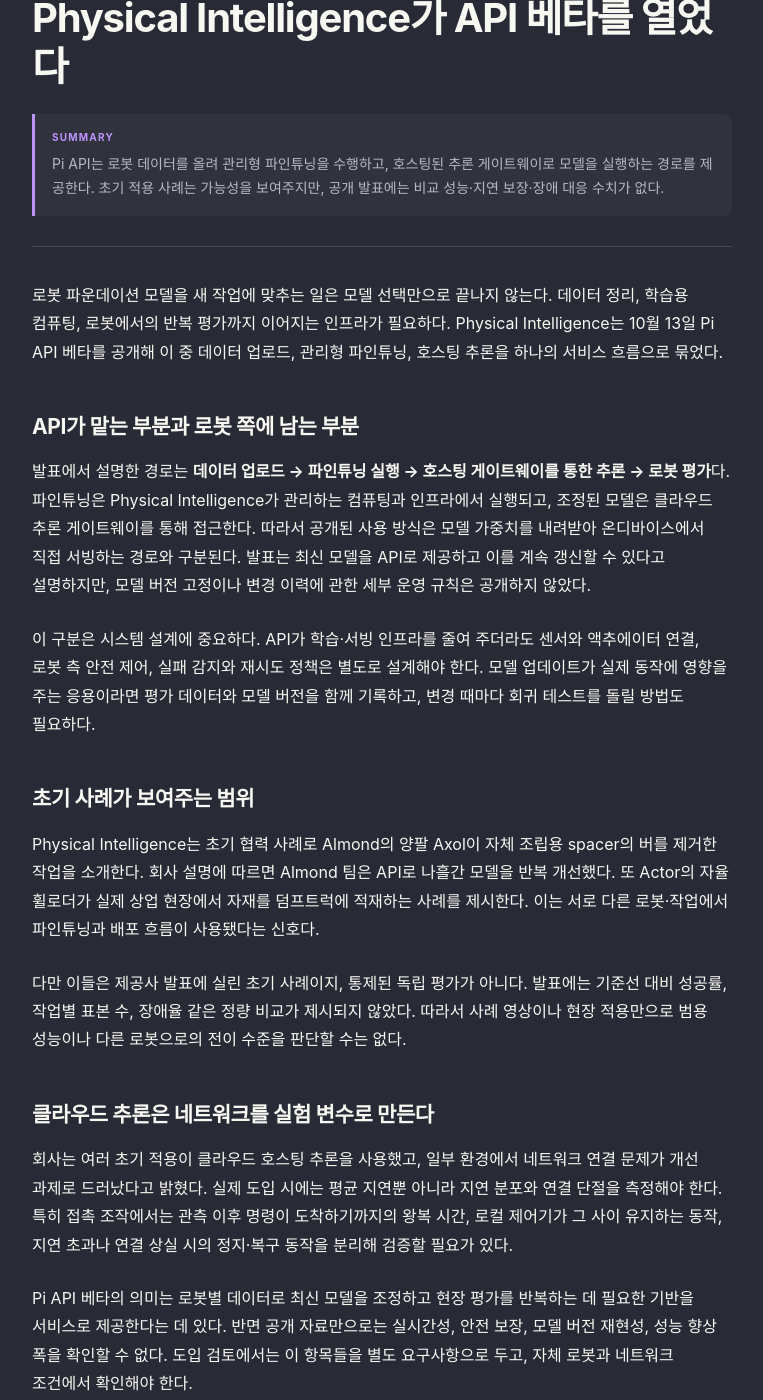
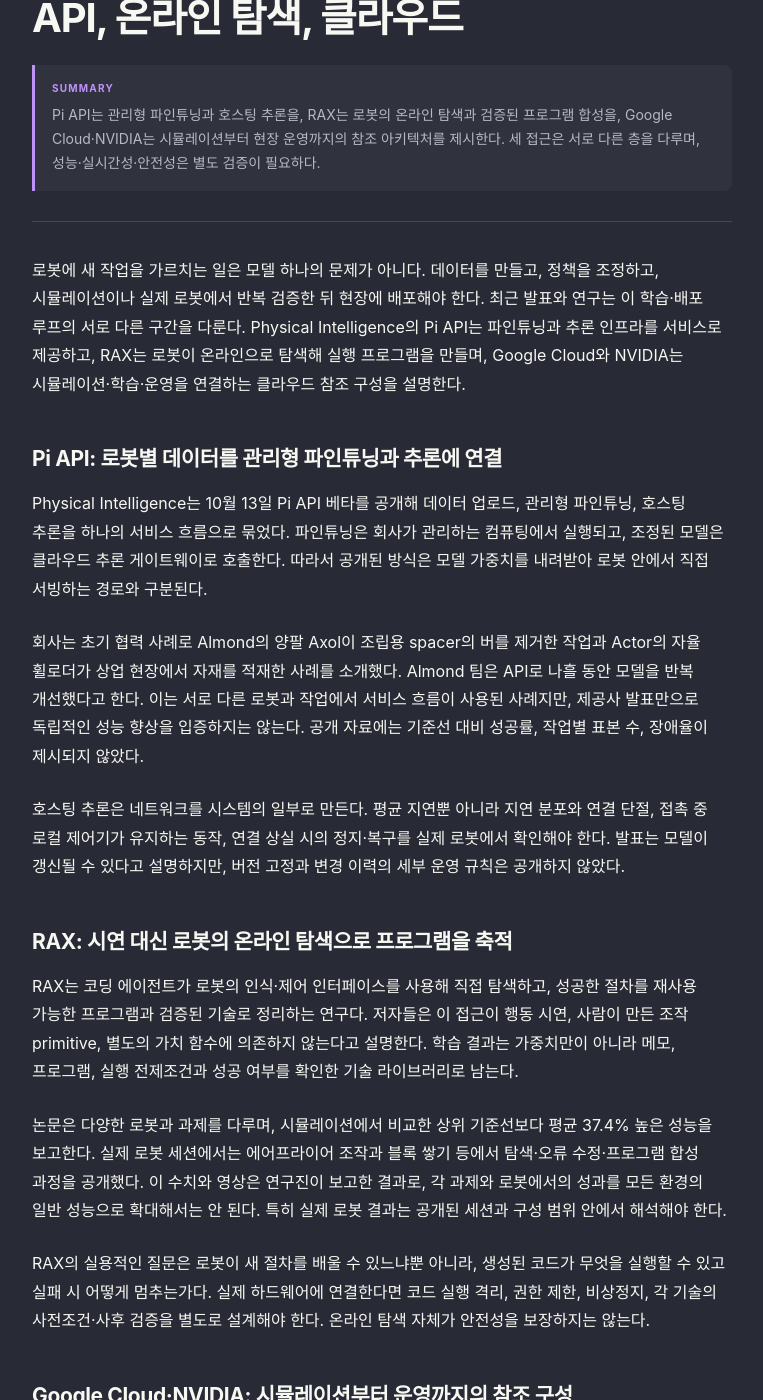
Before and after one commit to nayana224/nayana224.github.io, a Jekyll site: the page built from _research_feed/2026-10-21-ai-robotics.md, in a window 1280 px wide and 1400 px high, scrolled down 222 px. Shown: the whole window, without its empty margins (258-1021 px from the left). Built offline with Jekyll 4.4.1, drawn with Linux system fonts in a browser that asks for light colours; some of the changed text lies outside the part shown.

Commit message:
Expand Oct 21 physical AI coverage

```diff
--- a/_research_feed/2026-10-21-ai-robotics.md
+++ b/_research_feed/2026-10-21-ai-robotics.md
@@ -1,32 +1,45 @@
 ---
 layout: feed_note
-title: "π 모델 파인튜닝부터 로봇 배포까지, Physical Intelligence가 API 베타를 열었다"
+title: "로봇 학습 루프를 잇는 세 경로: 파인튜닝 API, 온라인 탐색, 클라우드"
 date: 2026-10-21 14:20:00 +0900
 channel: ai-robotics
 channel_label: "AI & Robotics"
-summary: "Pi API는 로봇 데이터를 올려 관리형 파인튜닝을 수행하고, 호스팅된 추론 게이트웨이로 모델을 실행하는 경로를 제공한다. 초기 적용 사례는 가능성을 보여주지만, 공개 발표에는 비교 성능·지연 보장·장애 대응 수치가 없다."
+summary: "Pi API는 관리형 파인튜닝과 호스팅 추론을, RAX는 로봇의 온라인 탐색과 검증된 프로그램 합성을, Google Cloud·NVIDIA는 시뮬레이션부터 현장 운영까지의 참조 아키텍처를 제시한다. 세 접근은 서로 다른 층을 다루며, 성능·실시간성·안전성은 별도 검증이 필요하다."
 ---
 
-로봇 파운데이션 모델을 새 작업에 맞추는 일은 모델 선택만으로 끝나지 않는다. 데이터 정리, 학습용 컴퓨팅, 로봇에서의 반복 평가까지 이어지는 인프라가 필요하다. Physical Intelligence는 10월 13일 Pi API 베타를 공개해 이 중 데이터 업로드, 관리형 파인튜닝, 호스팅 추론을 하나의 서비스 흐름으로 묶었다.
+로봇에 새 작업을 가르치는 일은 모델 하나의 문제가 아니다. 데이터를 만들고, 정책을 조정하고, 시뮬레이션이나 실제 로봇에서 반복 검증한 뒤 현장에 배포해야 한다. 최근 발표와 연구는 이 학습·배포 루프의 서로 다른 구간을 다룬다. Physical Intelligence의 Pi API는 파인튜닝과 추론 인프라를 서비스로 제공하고, RAX는 로봇이 온라인으로 탐색해 실행 프로그램을 만들며, Google Cloud와 NVIDIA는 시뮬레이션·학습·운영을 연결하는 클라우드 참조 구성을 설명한다.
 
-## API가 맡는 부분과 로봇 쪽에 남는 부분
+## Pi API: 로봇별 데이터를 관리형 파인튜닝과 추론에 연결
 
-발표에서 설명한 경로는 **데이터 업로드 → 파인튜닝 실행 → 호스팅 게이트웨이를 통한 추론 → 로봇 평가**다. 파인튜닝은 Physical Intelligence가 관리하는 컴퓨팅과 인프라에서 실행되고, 조정된 모델은 클라우드 추론 게이트웨이를 통해 접근한다. 따라서 공개된 사용 방식은 모델 가중치를 내려받아 온디바이스에서 직접 서빙하는 경로와 구분된다. 발표는 최신 모델을 API로 제공하고 이를 계속 갱신할 수 있다고 설명하지만, 모델 버전 고정이나 변경 이력에 관한 세부 운영 규칙은 공개하지 않았다.
+Physical Intelligence는 10월 13일 Pi API 베타를 공개해 데이터 업로드, 관리형 파인튜닝, 호스팅 추론을 하나의 서비스 흐름으로 묶었다. 파인튜닝은 회사가 관리하는 컴퓨팅에서 실행되고, 조정된 모델은 클라우드 추론 게이트웨이로 호출한다. 따라서 공개된 방식은 모델 가중치를 내려받아 로봇 안에서 직접 서빙하는 경로와 구분된다.
 
-이 구분은 시스템 설계에 중요하다. API가 학습·서빙 인프라를 줄여 주더라도 센서와 액추에이터 연결, 로봇 측 안전 제어, 실패 감지와 재시도 정책은 별도로 설계해야 한다. 모델 업데이트가 실제 동작에 영향을 주는 응용이라면 평가 데이터와 모델 버전을 함께 기록하고, 변경 때마다 회귀 테스트를 돌릴 방법도 필요하다.
+회사는 초기 협력 사례로 Almond의 양팔 Axol이 조립용 spacer의 버를 제거한 작업과 Actor의 자율 휠로더가 상업 현장에서 자재를 적재한 사례를 소개했다. Almond 팀은 API로 나흘 동안 모델을 반복 개선했다고 한다. 이는 서로 다른 로봇과 작업에서 서비스 흐름이 사용된 사례지만, 제공사 발표만으로 독립적인 성능 향상을 입증하지는 않는다. 공개 자료에는 기준선 대비 성공률, 작업별 표본 수, 장애율이 제시되지 않았다.
 
-## 초기 사례가 보여주는 범위
+호스팅 추론은 네트워크를 시스템의 일부로 만든다. 평균 지연뿐 아니라 지연 분포와 연결 단절, 접촉 중 로컬 제어기가 유지하는 동작, 연결 상실 시의 정지·복구를 실제 로봇에서 확인해야 한다. 발표는 모델이 갱신될 수 있다고 설명하지만, 버전 고정과 변경 이력의 세부 운영 규칙은 공개하지 않았다.
 
-Physical Intelligence는 초기 협력 사례로 Almond의 양팔 Axol이 자체 조립용 spacer의 버를 제거한 작업을 소개한다. 회사 설명에 따르면 Almond 팀은 API로 나흘간 모델을 반복 개선했다. 또 Actor의 자율 휠로더가 실제 상업 현장에서 자재를 덤프트럭에 적재하는 사례를 제시한다. 이는 서로 다른 로봇·작업에서 파인튜닝과 배포 흐름이 사용됐다는 신호다.
+## RAX: 시연 대신 로봇의 온라인 탐색으로 프로그램을 축적
 
-다만 이들은 제공사 발표에 실린 초기 사례이지, 통제된 독립 평가가 아니다. 발표에는 기준선 대비 성공률, 작업별 표본 수, 장애율 같은 정량 비교가 제시되지 않았다. 따라서 사례 영상이나 현장 적용만으로 범용 성능이나 다른 로봇으로의 전이 수준을 판단할 수는 없다.
+RAX는 코딩 에이전트가 로봇의 인식·제어 인터페이스를 사용해 직접 탐색하고, 성공한 절차를 재사용 가능한 프로그램과 검증된 기술로 정리하는 연구다. 저자들은 이 접근이 행동 시연, 사람이 만든 조작 primitive, 별도의 가치 함수에 의존하지 않는다고 설명한다. 학습 결과는 가중치만이 아니라 메모, 프로그램, 실행 전제조건과 성공 여부를 확인한 기술 라이브러리로 남는다.
 
-## 클라우드 추론은 네트워크를 실험 변수로 만든다
+논문은 다양한 로봇과 과제를 다루며, 시뮬레이션에서 비교한 상위 기준선보다 평균 37.4% 높은 성능을 보고한다. 실제 로봇 세션에서는 에어프라이어 조작과 블록 쌓기 등에서 탐색·오류 수정·프로그램 합성 과정을 공개했다. 이 수치와 영상은 연구진이 보고한 결과로, 각 과제와 로봇에서의 성과를 모든 환경의 일반 성능으로 확대해서는 안 된다. 특히 실제 로봇 결과는 공개된 세션과 구성 범위 안에서 해석해야 한다.
 
-회사는 여러 초기 적용이 클라우드 호스팅 추론을 사용했고, 일부 환경에서 네트워크 연결 문제가 개선 과제로 드러났다고 밝혔다. 실제 도입 시에는 평균 지연뿐 아니라 지연 분포와 연결 단절을 측정해야 한다. 특히 접촉 조작에서는 관측 이후 명령이 도착하기까지의 왕복 시간, 로컬 제어기가 그 사이 유지하는 동작, 지연 초과나 연결 상실 시의 정지·복구 동작을 분리해 검증할 필요가 있다.
+RAX의 실용적인 질문은 로봇이 새 절차를 배울 수 있느냐뿐 아니라, 생성된 코드가 무엇을 실행할 수 있고 실패 시 어떻게 멈추는가다. 실제 하드웨어에 연결한다면 코드 실행 격리, 권한 제한, 비상정지, 각 기술의 사전조건·사후 검증을 별도로 설계해야 한다. 온라인 탐색 자체가 안전성을 보장하지는 않는다.
 
-Pi API 베타의 의미는 로봇별 데이터로 최신 모델을 조정하고 현장 평가를 반복하는 데 필요한 기반을 서비스로 제공한다는 데 있다. 반면 공개 자료만으로는 실시간성, 안전 보장, 모델 버전 재현성, 성능 향상 폭을 확인할 수 없다. 도입 검토에서는 이 항목들을 별도 요구사항으로 두고, 자체 로봇과 네트워크 조건에서 확인해야 한다.
+## Google Cloud·NVIDIA: 시뮬레이션부터 운영까지의 참조 구성
+
+Google Cloud는 10월 20일 NVIDIA와 함께 물리 AI 개발 흐름을 자사 인프라에서 구성하는 방법을 발표했다. 업체가 설명한 구성은 GKE의 GPU 가속 가상 머신에서 Isaac Sim·MuJoCo Warp 등을 실행하고, 비디오 데이터 라벨링과 VLA·월드 모델 학습을 수행한 뒤, 클라우드·현장·오프라인 환경에서 모델을 운영하는 단계로 이어진다. 실제 로봇의 센서 로그를 다시 저장·분석해 다음 학습 주기에 활용한다는 구상도 포함한다.
+
+이는 특정 로봇 제품이나 독립 검증된 통합 솔루션의 발표라기보다 Google Cloud가 제안하는 참조 아키텍처다. 발표만으로 구성 요소 간의 성능, 비용, 지연, 현장 배포 성공이 입증된 것은 아니다. 특히 저수준 접촉 제어를 클라우드 왕복에 맡겨도 된다는 뜻은 아니다. 개발팀은 시뮬레이션과 실제 로봇 사이의 데이터·모델 버전 추적, 통신 장애 시 동작, 온로봇 안전 제어를 각각 검증해야 한다.
+
+## 서로 다른 층을 연결하되, 검증 기준은 나눠야 한다
+
+세 경로는 대체재가 아니다. Pi API는 로봇별 데이터로 모델을 조정하고 추론하는 서비스 층, RAX는 로봇 경험을 실행 가능한 절차로 축적하는 탐색 층, Google Cloud·NVIDIA 구성은 시뮬레이션·학습·운영을 연결하는 인프라 층을 다룬다. 실제 시스템에서는 이들이 만날 수 있지만, 각 접근의 성과를 하나의 지표로 비교할 수는 없다.
+
+도입 검토에서는 파인튜닝 전후의 task 성공률과 모델 버전 재현성, 온라인 탐색의 실패·복구율과 생성 코드 권한, 인프라 구성의 비용·지연·통신 장애 대응을 따로 측정해야 한다. 제공사 사례와 연구진의 실험은 유용한 출발점이지만, 자체 로봇·작업·네트워크 조건에서의 검증을 대신하지 않는다.
 
 ## Sources
 - [Physical Intelligence — Frontier Models for Every Robot: Announcing our API beta](https://www.pi.website/blog/api-beta)
 - [Physical Intelligence — Pi API 베타 참여 안내](https://www.pi.website/)
+- [RAX — Scaling Online Exploration for Robot Agents (arXiv:2610.22496)](https://arxiv.org/abs/2610.22496)
+- [RAX — Project page and real-robot sessions](https://robot-agent-exploration.com/)
+- [Google Cloud — Scale robotics with Google Cloud physical AI and NVIDIA](https://cloud.google.com/blog/topics/ai-infrastructure/scale-robotics-with-google-cloud-physical-ai-and-nvidia)
```
